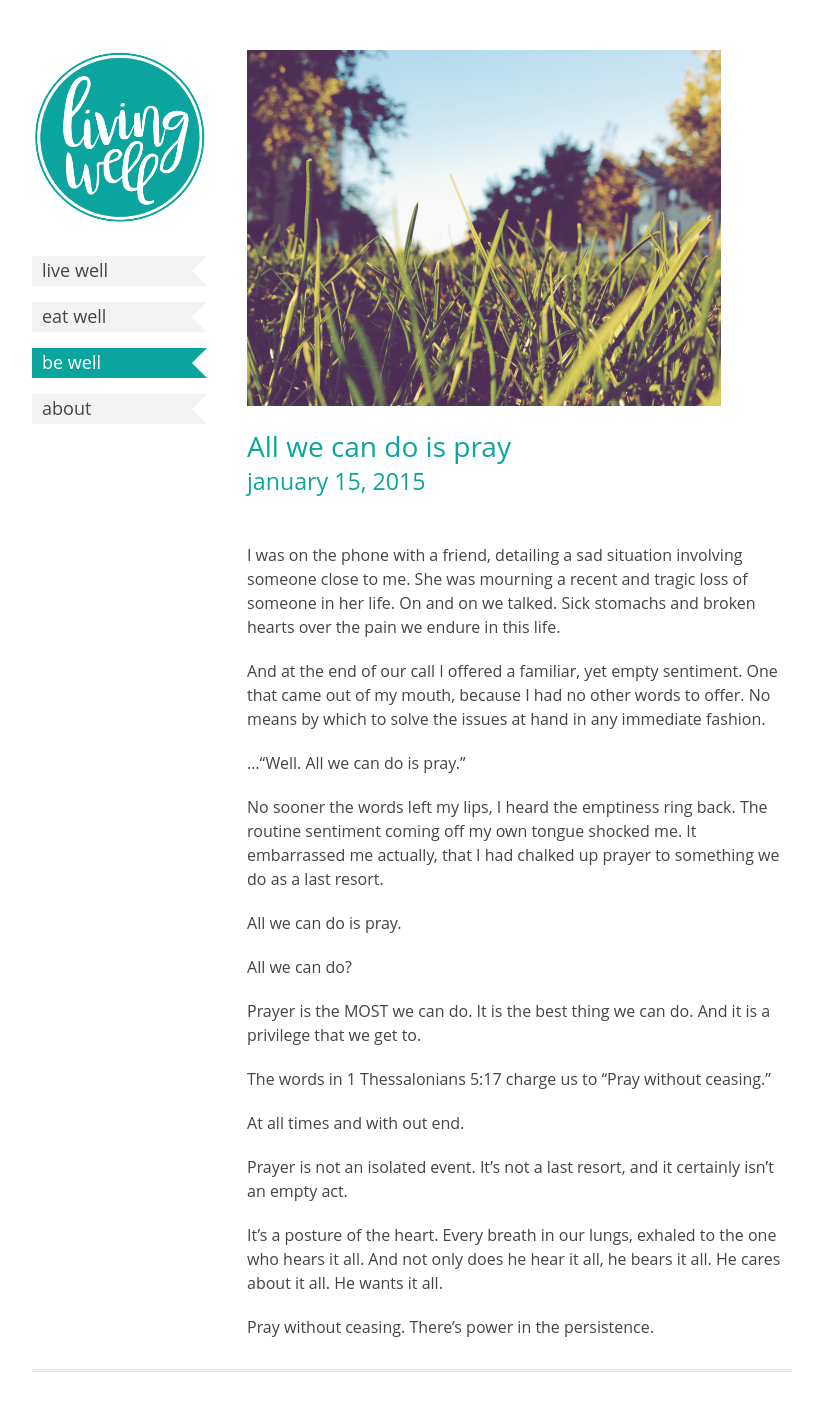
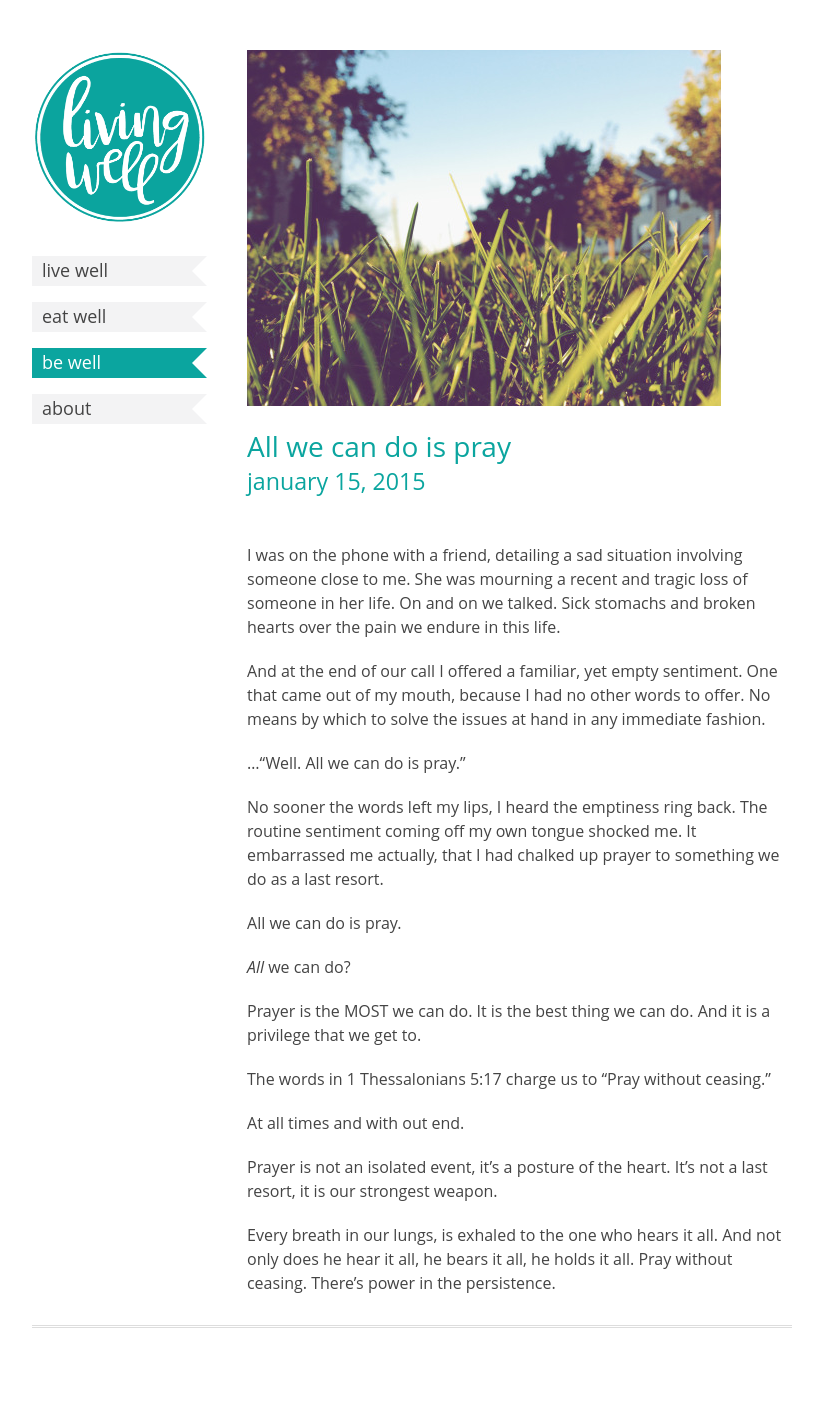
Before and after one commit to dreger/thelivingwell.co, a Jekyll site: the page built from _posts/be/2015-01-15-all-we-can-do-is-pray.md, in a window 1280 px wide. Shown: the whole page, without its empty margins (228-1051 px from the left). Built offline with Jekyll 4.4.1, drawn with Linux system fonts in a browser that asks for light colours; after the commit the page ends 1378 px from its top, so only the background shows below that.

Commit message:
Update 2015-01-15-all-we-can-do-is-pray.md

```diff
--- a/_posts/be/2015-01-15-all-we-can-do-is-pray.md
+++ b/_posts/be/2015-01-15-all-we-can-do-is-pray.md
@@ -14,7 +14,7 @@ No sooner the words left my lips, I heard the emptiness ring back. The routine s
 
 All we can do is pray.
 
-All we can do?
+*All* we can do?
 
 Prayer is the MOST we can do. It is the best thing we can do. And it is a privilege that we get to.
 
@@ -22,8 +22,7 @@ The words in 1 Thessalonians 5:17 charge us to "Pray without ceasing."
 
 At all times and with out end.
 
-Prayer is not an isolated event. It's not a last resort, and it certainly isn't an empty act.
+Prayer is not an isolated event, it's a posture of the heart. It's not a last resort, it is our strongest weapon.
 
-It's a posture of the heart. Every breath in our lungs, exhaled to the one who hears it all. And not only does he hear it all, he bears it all. He cares about it all. He wants it all.
-
+Every breath in our lungs, is exhaled to the one who hears it all. And not only does he hear it all, he bears it all, he holds it all.
 Pray without ceasing. There's power in the persistence.
```
